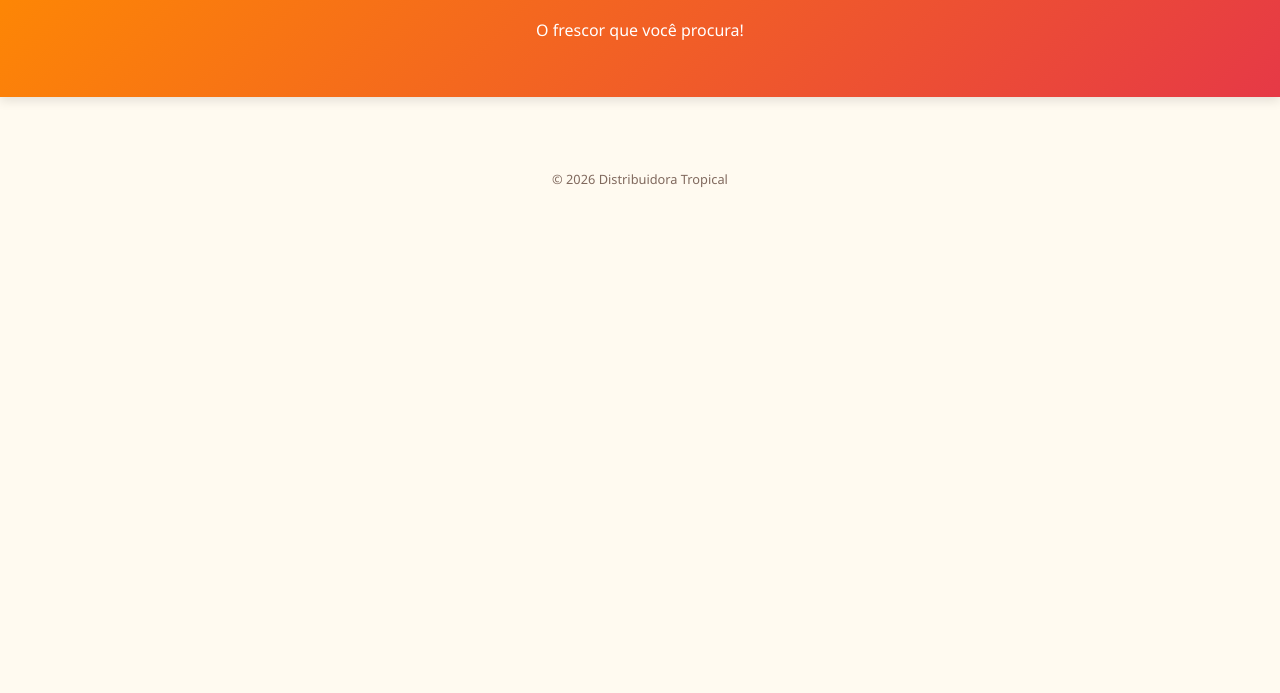
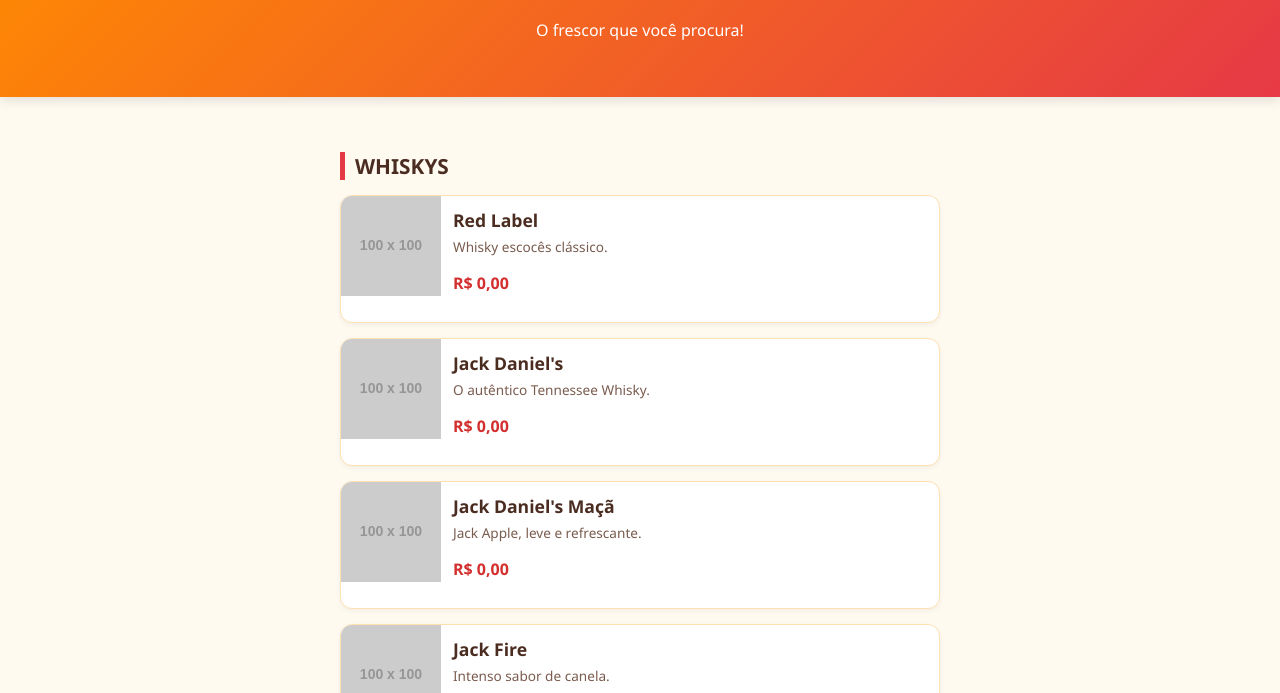
Before and after one commit to guilherme-ben-tive/app-da-DISTRIBUIDORA, a plain HTML site: page index.html in a window 1280 px wide. Shown: the part 107-800 px from the top of the page. Drawn offline with Linux system fonts and the light colour scheme; placeholder pictures from the web are drawn by us.

Commit message:
colocando-os-preços

```diff
--- a/index.html
+++ b/index.html
@@ -4,7 +4,101 @@
     <meta charset="UTF-8">
     <meta name="viewport" content="width=device-width, initial-scale=1.0">
     <title>Distribuidora Tropical - Cardápio</title>
-    <link rel="stylesheet" href="style.css">
+    <style>
+        :root {
+            --primaria-mix: linear-gradient(135deg, #ff8c00, #e63946);
+            --texto-marrom: #4b2c20;
+            --fundo-claro: #fffaf0;
+            --branco: #ffffff;
+            --detalhe-laranja: #ffe0b2;
+            --preco-vermelho: #d32f2f;
+        }
+
+        body {
+            font-family: 'Segoe UI', sans-serif;
+            background-color: var(--fundo-claro);
+            margin: 0;
+            color: var(--texto-marrom);
+        }
+
+        header {
+            background: var(--primaria-mix);
+            color: var(--branco);
+            padding: 40px 20px;
+            text-align: center;
+            position: relative;
+            box-shadow: 0 4px 10px rgba(0,0,0,0.1);
+        }
+
+        .nome-topo-direito {
+            position: absolute;
+            top: 10px;
+            right: 15px;
+            font-size: 0.7rem;
+            font-weight: bold;
+            text-transform: uppercase;
+        }
+
+        .container {
+            max-width: 600px;
+            margin: 0 auto;
+            padding: 20px;
+        }
+
+        .categoria-titulo {
+            border-left: 5px solid #e63946;
+            padding-left: 10px;
+            margin: 35px 0 15px 0;
+            font-size: 1.3rem;
+            text-transform: uppercase;
+        }
+
+        .produto-card {
+            background: var(--branco);
+            border-radius: 12px;
+            margin-bottom: 15px;
+            display: flex;
+            overflow: hidden;
+            box-shadow: 0 2px 5px rgba(0,0,0,0.05);
+            border: 1px solid var(--detalhe-laranja);
+        }
+
+        .produto-img {
+            width: 100px;
+            height: 100px;
+            object-fit: cover;
+            background-color: #eee;
+        }
+
+        .produto-info {
+            padding: 12px;
+            flex: 1;
+        }
+
+        .produto-nome {
+            font-weight: bold;
+            font-size: 1.1rem;
+            margin: 0;
+        }
+
+        .produto-descricao {
+            font-size: 0.85rem;
+            color: #7a5c4f;
+            margin: 5px 0;
+        }
+
+        .produto-preco {
+            color: var(--preco-vermelho);
+            font-weight: bold;
+        }
+
+        footer {
+            text-align: center;
+            padding: 40px;
+            font-size: 0.8rem;
+            opacity: 0.7;
+        }
+    </style>
 </head>
 <body>
 
@@ -19,8 +113,59 @@
 
     <footer>
         <p>&copy; 2026 Distribuidora Tropical</p>
-    </footer
+    </footer>
 
-    <script src="script.js"></script>
+    <script>
+        // Dados dos produtos organizados por categoria
+        const cardapio = {
+            "Whiskys": [
+                { nome: "Red Label", preco: "R$ 0,00", desc: "Whisky escocês clássico.", img: "img/red-label.jpg" },
+                { nome: "Jack Daniel's", preco: "R$ 0,00", desc: "O autêntico Tennessee Whisky.", img: "img/jack.jpg" },
+                { nome: "Jack Daniel's Maçã", preco: "R$ 0,00", desc: "Jack Apple, leve e refrescante.", img: "img/jack-apple.jpg" },
+                { nome: "Jack Fire", preco: "R$ 0,00", desc: "Intenso sabor de canela.", img: "img/jack-fire.jpg" },
+                { nome: "Passport", preco: "R$ 0,00", desc: "Whisky suave e equilibrado.", img: "img/passport.jpg" }
+            ],
+            "Cervejas": [
+                { nome: "Cerveja Lata", preco: "R$ 0,00", desc: "Gelada 350ml", img: "img/cerveja.jpg" }
+            ],
+            "Bebidas Quentes": [
+                { nome: "Café Expresso", preco: "R$ 0,00", desc: "Forte e aromático", img: "img/cafe.jpg" }
+            ],
+            "Salgadinhos": [
+                { nome: "Coxinha", preco: "R$ 0,00", desc: "Frango com requeijão", img: "img/coxinha.jpg" }
+            ],
+            "Sucos e Doces": [
+                { nome: "Suco Laranja", preco: "R$ 0,00", desc: "Natural 500ml", img: "img/suco.jpg" },
+                { nome: "Brigadeiro", preco: "R$ 0,00", desc: "Chocolate artesanal", img: "img/doce.jpg" }
+            ]
+        };
+
+        function carregarCardapio() {
+            const container = document.getElementById('menu-container');
+
+            for (let categoria in cardapio) {
+                const titulo = document.createElement('h2');
+                titulo.className = 'categoria-titulo';
+                titulo.innerText = categoria;
+                container.appendChild(titulo);
+
+                cardapio[categoria].forEach(item => {
+                    const html = `
+                        <div class="produto-card">
+                            <img src="${item.img}" class="produto-img" alt="${item.nome}" onerror="this.src='https://via.placeholder.com/100?text=Tropical'">
+                            <div class="produto-info">
+                                <p class="produto-nome">${item.nome}</p>
+                                <p class="produto-descricao">${item.desc}</p>
+                                <p class="produto-preco">${item.preco}</p>
+                            </div>
+                        </div>
+                    `;
+                    container.innerHTML += html;
+                });
+            }
+        }
+
+        window.onload = carregarCardapio;
+    </script>
 </body>
 </html>
```
